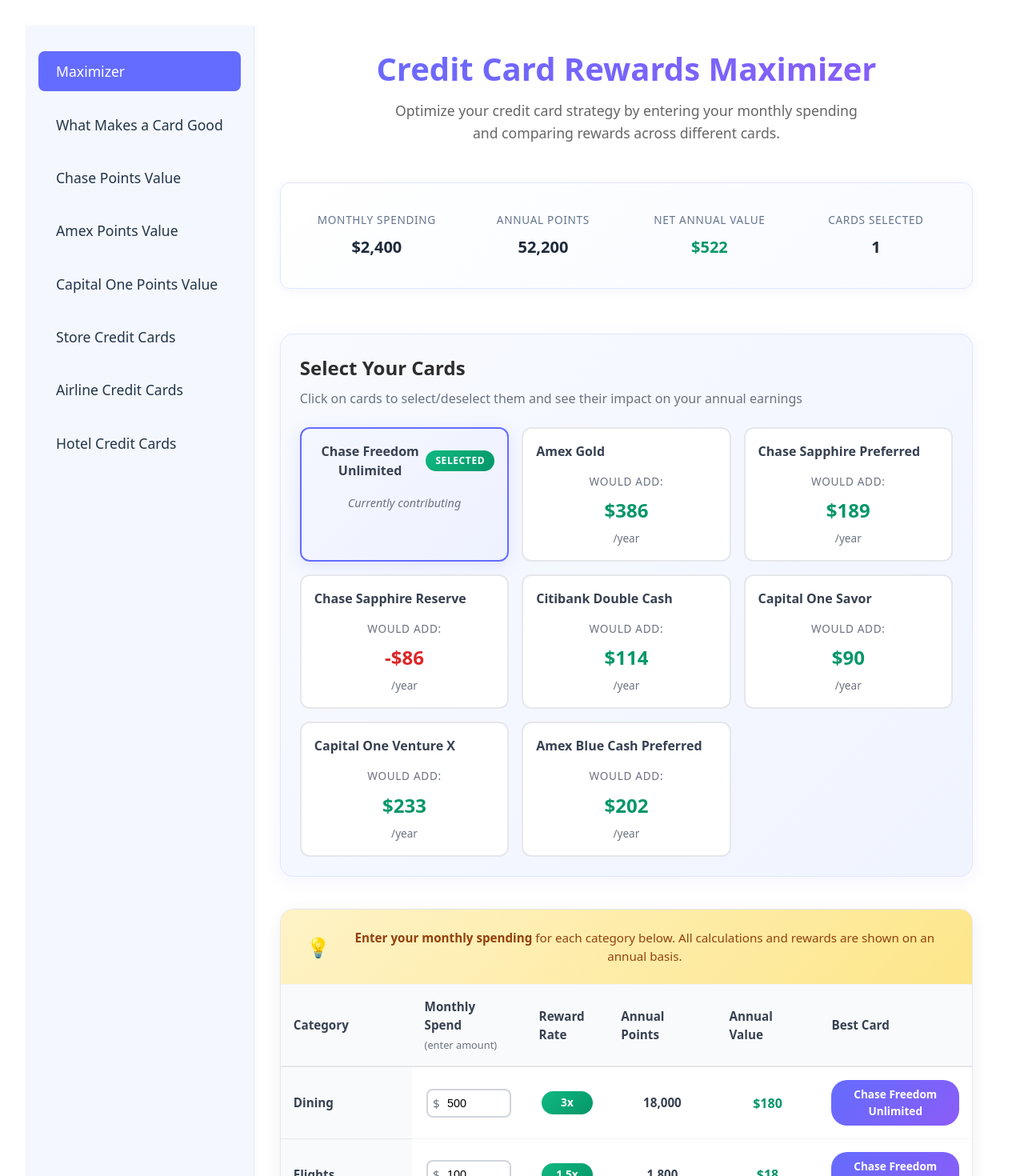
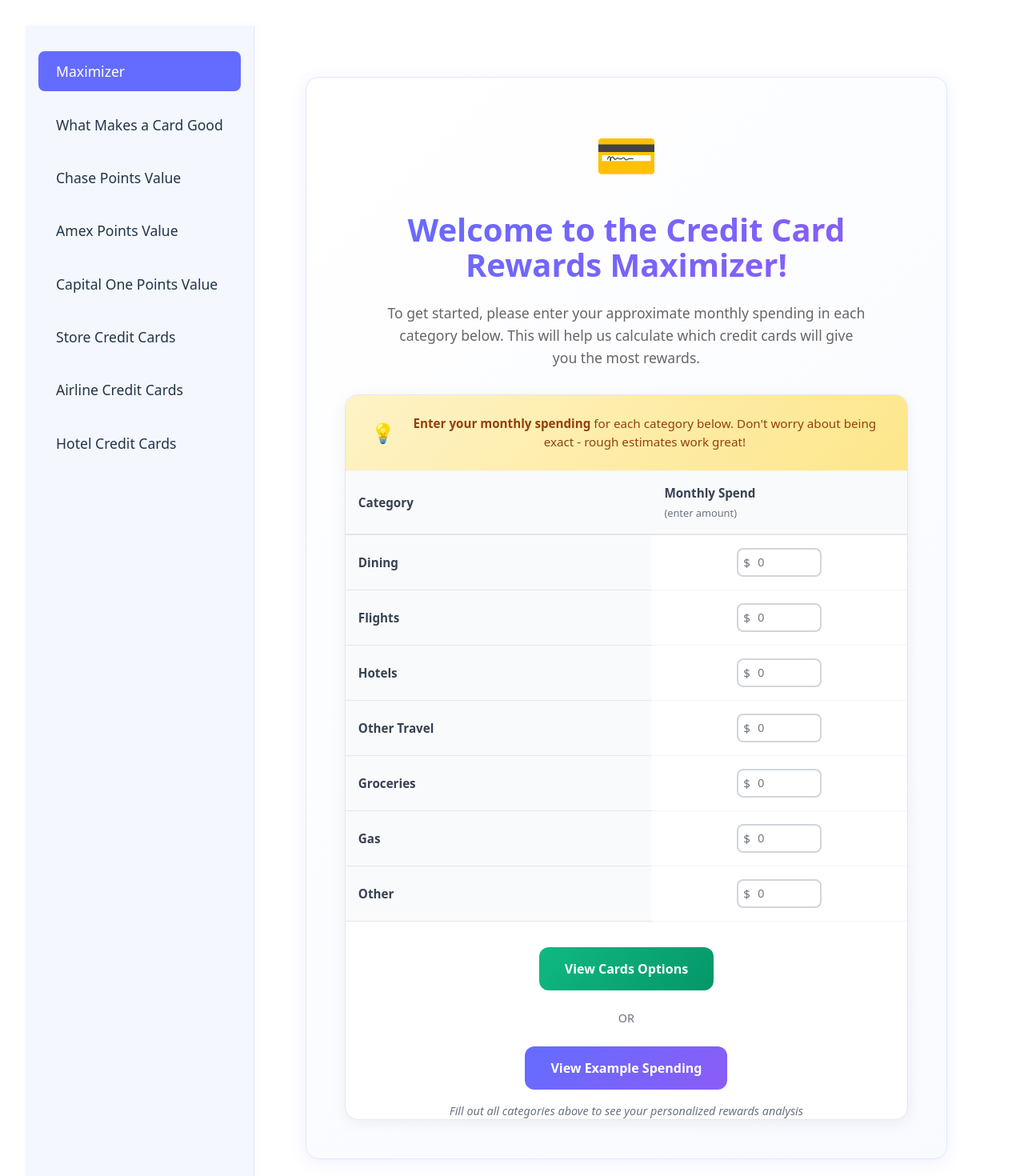
Before and after one commit to thomas4019/credit-card-explorer, a React (Vite) app: page / in a window 1280 px wide. Shown: the top 1470 px of the page at 80% size. Built offline with nearby package versions, Linux system fonts and the light colour scheme.

Commit message:
Add welcome screen to Maximizer

```diff
--- a/src/App.css
+++ b/src/App.css
@@ -762,6 +762,123 @@
   box-shadow: 0 0 0 3px rgba(100, 108, 255, 0.1);
 }
 
+/* Welcome Section Styles */
+.welcome-section {
+  display: flex;
+  justify-content: center;
+  align-items: center;
+  min-height: 60vh;
+  padding: 2rem;
+}
+
+.welcome-card {
+  background: linear-gradient(135deg, #ffffff 0%, #f8faff 100%);
+  border: 1px solid #e0e7ff;
+  border-radius: 16px;
+  padding: 3rem;
+  box-shadow: 0 4px 20px rgba(100, 108, 255, 0.1);
+  max-width: 800px;
+  width: 100%;
+  text-align: center;
+}
+
+.welcome-icon {
+  font-size: 4rem;
+  margin-bottom: 1.5rem;
+  display: block;
+}
+
+.welcome-title {
+  font-size: 2.5rem;
+  font-weight: 700;
+  color: #1a1a1a;
+  margin: 0 0 1.5rem 0;
+  background: linear-gradient(135deg, #646cff 0%, #8b5cf6 100%);
+  -webkit-background-clip: text;
+  -webkit-text-fill-color: transparent;
+  background-clip: text;
+}
+
+.welcome-description {
+  font-size: 1.1rem;
+  color: #666;
+  margin: 0 0 2rem 0;
+  line-height: 1.6;
+  max-width: 600px;
+  margin: 0 auto 2rem auto;
+}
+
+.welcome-actions {
+  margin-top: 2rem;
+  text-align: center;
+  display: flex;
+  flex-direction: column;
+  align-items: center;
+  gap: 1rem;
+}
+
+.load-defaults-button {
+  background: linear-gradient(135deg, #646cff 0%, #8b5cf6 100%);
+  border: none;
+  color: white;
+  padding: 1rem 2rem;
+  border-radius: 12px;
+  font-size: 1rem;
+  font-weight: 600;
+  cursor: pointer;
+  transition: all 0.2s;
+  margin-bottom: 0;
+}
+
+.welcome-or {
+  font-size: 0.9rem;
+  color: #6b7280;
+  font-weight: 500;
+  margin: 0.5rem 0;
+}
+
+.view-cards-button {
+  background: linear-gradient(135deg, #10b981 0%, #059669 100%);
+  border: none;
+  color: white;
+  padding: 1rem 2rem;
+  border-radius: 12px;
+  font-size: 1rem;
+  font-weight: 600;
+  cursor: pointer;
+  transition: all 0.2s;
+  margin-bottom: 0;
+}
+
+.load-defaults-button:hover {
+  background: linear-gradient(135deg, #5b5bff 0%, #7c3aed 100%);
+  transform: translateY(-2px);
+  box-shadow: 0 4px 12px rgba(100, 108, 255, 0.3);
+}
+
+.load-defaults-button:focus {
+  outline: none;
+  box-shadow: 0 0 0 3px rgba(100, 108, 255, 0.3);
+}
+
+.view-cards-button:hover {
+  background: linear-gradient(135deg, #059669 0%, #047857 100%);
+  transform: translateY(-2px);
+  box-shadow: 0 4px 12px rgba(16, 185, 129, 0.3);
+}
+
+.view-cards-button:focus {
+  outline: none;
+  box-shadow: 0 0 0 3px rgba(16, 185, 129, 0.3);
+}
+
+.welcome-note {
+  font-size: 0.9rem;
+  color: #6b7280;
+  font-style: italic;
+  margin: 0;
+}
+
 /* Responsive Design */
 @media (max-width: 1024px) {
   .maximizer-container {
@@ -785,6 +902,14 @@
   .summary-grid {
     grid-template-columns: 1fr;
     gap: 1rem;
+  }
+
+  .welcome-card {
+    padding: 2rem;
+  }
+
+  .welcome-title {
+    font-size: 2rem;
   }
 }
 
@@ -835,6 +960,22 @@
     text-align: center;
     gap: 0.5rem;
   }
+
+  .welcome-section {
+    padding: 1rem;
+  }
+
+  .welcome-card {
+    padding: 1.5rem;
+  }
+
+  .welcome-title {
+    font-size: 1.75rem;
+  }
+
+  .welcome-icon {
+    font-size: 3rem;
+  }
 }
 
 @media (max-width: 480px) {
@@ -857,7 +998,32 @@
 
   .card-checkbox-label {
     min-width: unset;
-    justify-content: center;
+  }
+
+  .welcome-section {
+    padding: 0.5rem;
+  }
+
+  .welcome-card {
+    padding: 1rem;
+  }
+
+  .welcome-title {
+    font-size: 1.5rem;
+  }
+
+  .welcome-icon {
+    font-size: 2.5rem;
+  }
+
+  .load-defaults-button {
+    padding: 0.75rem 1.5rem;
+    font-size: 0.9rem;
+  }
+
+  .view-cards-button {
+    padding: 0.75rem 1.5rem;
+    font-size: 0.9rem;
   }
 
   .summary-card {
--- a/src/pages/Maximizer.tsx
+++ b/src/pages/Maximizer.tsx
@@ -12,51 +12,40 @@
 } from '../utils/creditCardData'
 
 const Maximizer: React.FC = () => {
-  const [spend, setSpend] = useState<Record<SpendCategory, number>>(defaultSpend)
+  const [spend, setSpend] = useState<Record<SpendCategory, number>>({
+    dining: 0,
+    flights: 0,
+    hotels: 0,
+    otherTravel: 0,
+    groceries: 0,
+    gas: 0,
+    other: 0,
+  })
   const [selectedCards, setSelectedCards] = useState<CardKey[]>(['chase'])
   const [assumptionsCollapsed, setAssumptionsCollapsed] = useState(true)
   const [pointValues, setPointValues] = useState<Record<CardKey, number>>(pointValue)
 
+  // Local state for input values to ensure proper control
+  const [inputValues, setInputValues] = useState<Record<SpendCategory, string>>({
+    dining: '',
+    flights: '',
+    hotels: '',
+    otherTravel: '',
+    groceries: '',
+    gas: '',
+    other: '',
+  })
+
   // Get effective point value for a card, considering Chase transferable points
-  const getEffectivePointValue = (cardKey: CardKey, cardSet: CardKey[] = selectedCards): number => {
+  const getEffectivePointValue = (cardKey: CardKey): number => {
     if (['chase', 'sapphire', 'sapphirereserve'].includes(cardKey)) {
-      // Chase cards use the highest point value among the given card set
-      const chaseCards = cardSet.filter(card => ['chase', 'sapphire', 'sapphirereserve'].includes(card))
+      // Chase cards use the highest point value among selected Chase cards
+      const chaseCards = selectedCards.filter(card => ['chase', 'sapphire', 'sapphirereserve'].includes(card))
       if (chaseCards.length > 0) {
         return Math.max(...chaseCards.map(card => pointValues[card]))
       }
     }
     return pointValues[cardKey]
-  }
-
-  // Calculate total value for a given set of cards
-  const calculateTotalValue = (cardSet: CardKey[]): number => {
-    if (cardSet.length === 0) return 0
-
-    let totalValue = 0
-
-    // Calculate rewards for each category
-    spendCategories.forEach((category) => {
-      const spendAmountAnnual = spend[category.key] * 12
-
-      // Find best card for this category among the given card set
-      let bestValue = 0
-      cardSet.forEach((card) => {
-        const rate = rewardRates[card][category.key]
-        const points = spendAmountAnnual * rate
-        const value = points * getEffectivePointValue(card, cardSet) / 100
-        if (value > bestValue) {
-          bestValue = value
-        }
-      })
-      totalValue += bestValue
-    })
-
-    // Subtract annual fees and add other benefits
-    const totalAnnualFees = cardSet.reduce((sum, card) => sum + annualFees[card], 0)
-    const totalOtherBenefits = cardSet.reduce((sum, card) => sum + otherBenefits[card], 0)
-
-    return totalValue - totalAnnualFees + totalOtherBenefits
   }
 
   const currencyFormatter = new Intl.NumberFormat('en-US', {
@@ -75,7 +64,15 @@
   const handleSpendChange = (category: SpendCategory) => (
     event: ChangeEvent<HTMLInputElement>,
   ) => {
-    setSpend((prev) => ({ ...prev, [category]: parseToNumber(event.target.value) }))
+    const value = event.target.value
+    setInputValues(prev => ({ ...prev, [category]: value }))
+
+    if (value === '') {
+      setSpend((prev) => ({ ...prev, [category]: 0 }))
+    } else {
+      const parsed = parseToNumber(value)
+      setSpend((prev) => ({ ...prev, [category]: parsed }))
+    }
   }
 
   // For each category, find the best card among selectedCards
@@ -166,14 +163,30 @@
       return 0 // Card is already selected
     }
 
-    // Calculate current total value
-    const currentTotalValue = calculateTotalValue(selectedCards)
+    let additionalValue = 0
+    let additionalAnnualFee = annualFees[cardKey]
+    let additionalBenefits = otherBenefits[cardKey]
 
-    // Calculate total value with the new card
-    const newTotalValue = calculateTotalValue([...selectedCards, cardKey])
+    // Calculate additional rewards from this card
+    spendCategories.forEach((category) => {
+      const spendAmountAnnual = spend[category.key] * 12
+      const rate = rewardRates[cardKey][category.key]
+      const points = spendAmountAnnual * rate
+      const value = points * getEffectivePointValue(cardKey) / 100
 
-    // Return the difference
-    return newTotalValue - currentTotalValue
+      if (selectedCards.length === 0) {
+        // If no cards selected, this card provides the full value
+        additionalValue += value
+      } else {
+        // Check if this card would be better than current best for this category
+        const currentBestValue = spendRows.find(row => row.key === category.key)?.value || 0
+        if (value > currentBestValue) {
+          additionalValue += (value - currentBestValue)
+        }
+      }
+    })
+
+    return additionalValue - additionalAnnualFee + additionalBenefits
   }
 
   const cardImpactAnalysis = cardOptions.map((card) => ({
@@ -182,13 +195,135 @@
     isSelected: selectedCards.includes(card.key)
   }))
 
+  // Check if user has filled out all spending categories
+  const hasFilledAllCategories = Object.values(spend).every(amount => amount > 0)
+
+  // Welcome screen when not all categories are filled
+  if (!hasFilledAllCategories) {
+    return (
+      <div className="maximizer-container">
+        <div className="welcome-section">
+          <div className="welcome-card">
+            <div className="welcome-icon">💳</div>
+            <h1 className="welcome-title">Welcome to the Credit Card Rewards Maximizer!</h1>
+            <p className="welcome-description">
+              To get started, please enter your approximate monthly spending in each category below.
+              This will help us calculate which credit cards will give you the most rewards.
+            </p>
+
+            <div className="spend-input-section">
+              <div className="input-instructions">
+                <div className="instruction-icon">💡</div>
+                <div className="instruction-text">
+                  <strong>Enter your monthly spending</strong> for each category below.
+                  Don't worry about being exact - rough estimates work great!
+                </div>
+              </div>
+
+              <div className="table-container">
+                <table className="spend-table">
+                  <thead>
+                    <tr>
+                      <th className="header-category">Category</th>
+                      <th className="header-spend">
+                        Monthly Spend
+                        <span className="header-note">(enter amount)</span>
+                      </th>
+                    </tr>
+                  </thead>
+                  <tbody>
+                    {spendCategories.map((category) => (
+                      <tr key={category.key} className="spend-row">
+                        <th scope="row" className="category-label">
+                          {category.label}
+                        </th>
+                        <td className="spend-input-cell">
+                          <div className="input-wrapper">
+                            <span className="currency-symbol">$</span>
+                            <input
+                              className="spend-input"
+                              id={category.key}
+                              name={category.key}
+                              type="number"
+                              min={0}
+                              step={10}
+                              inputMode="numeric"
+                              value={inputValues[category.key] || ''}
+                              onChange={handleSpendChange(category.key)}
+                              aria-labelledby={`cat-${category.key}`}
+                              placeholder="0"
+                            />
+                          </div>
+                        </td>
+                      </tr>
+                    ))}
+                  </tbody>
+                </table>
+              </div>
+
+              <div className="welcome-actions">
+                <button
+                  className="view-cards-button"
+                  onClick={() => {
+                    const quickValues = {
+                      dining: 100,
+                      flights: 50,
+                      hotels: 75,
+                      otherTravel: 25,
+                      groceries: 200,
+                      gas: 80,
+                      other: 300,
+                    }
+                    setSpend(quickValues)
+                    setInputValues({
+                      dining: quickValues.dining.toString(),
+                      flights: quickValues.flights.toString(),
+                      hotels: quickValues.hotels.toString(),
+                      otherTravel: quickValues.otherTravel.toString(),
+                      groceries: quickValues.groceries.toString(),
+                      gas: quickValues.gas.toString(),
+                      other: quickValues.other.toString(),
+                    })
+                  }}
+                >
+                  View Cards Options
+                </button>
+                <span className="welcome-or">OR</span>
+                <button
+                  className="load-defaults-button"
+                  onClick={() => {
+                    setSpend(defaultSpend)
+                    setInputValues({
+                      dining: defaultSpend.dining.toString(),
+                      flights: defaultSpend.flights.toString(),
+                      hotels: defaultSpend.hotels.toString(),
+                      otherTravel: defaultSpend.otherTravel.toString(),
+                      groceries: defaultSpend.groceries.toString(),
+                      gas: defaultSpend.gas.toString(),
+                      other: defaultSpend.other.toString(),
+                    })
+                  }}
+                >
+                  View Example Spending
+                </button>
+                <p className="welcome-note">
+                  Fill out all categories above to see your personalized rewards analysis
+                </p>
+              </div>
+            </div>
+          </div>
+        </div>
+      </div>
+    )
+  }
+
   const renderSpendRow = (row: typeof allRows[number]) => (
     <tr key={row.key} className={`spend-row ${row.key === 'annual-fee' ? 'annual-fee-row' : row.key === 'other-benefits' ? 'benefits-row' : 'category-row'}`}>
       <th scope="row" id={`cat-${row.key}`} className="category-label">
         {row.label}
       </th>
       <td className="spend-input-cell">
-        {row.spend !== '' ? (
+        {row.key !== 'annual-fee' && row.key !== 'other-benefits' ? (
           <div className="input-wrapper">
             <span className="currency-symbol">$</span>
             <input
@@ -199,7 +334,7 @@
               min={0}
               step={10}
               inputMode="numeric"
-              value={row.spend}
+              value={inputValues[row.key as SpendCategory] || ''}
               onChange={handleSpendChange(row.key as SpendCategory)}
               aria-labelledby={`cat-${row.key}`}
             />
@@ -321,10 +456,10 @@
       <div className="spend-input-section">
         <div className="input-instructions">
           <div className="instruction-icon">💡</div>
-          <div className="instruction-text">
-            <strong>Enter your monthly spending</strong> for each category below.
-            All calculations and rewards are shown on an annual basis.
-          </div>
+                      <div className="instruction-text">
+              <strong>Adjust your monthly spending</strong> for each category below.
+              All calculations and rewards are shown on an annual basis.
+            </div>
         </div>
 
         <div className="table-container">
```
